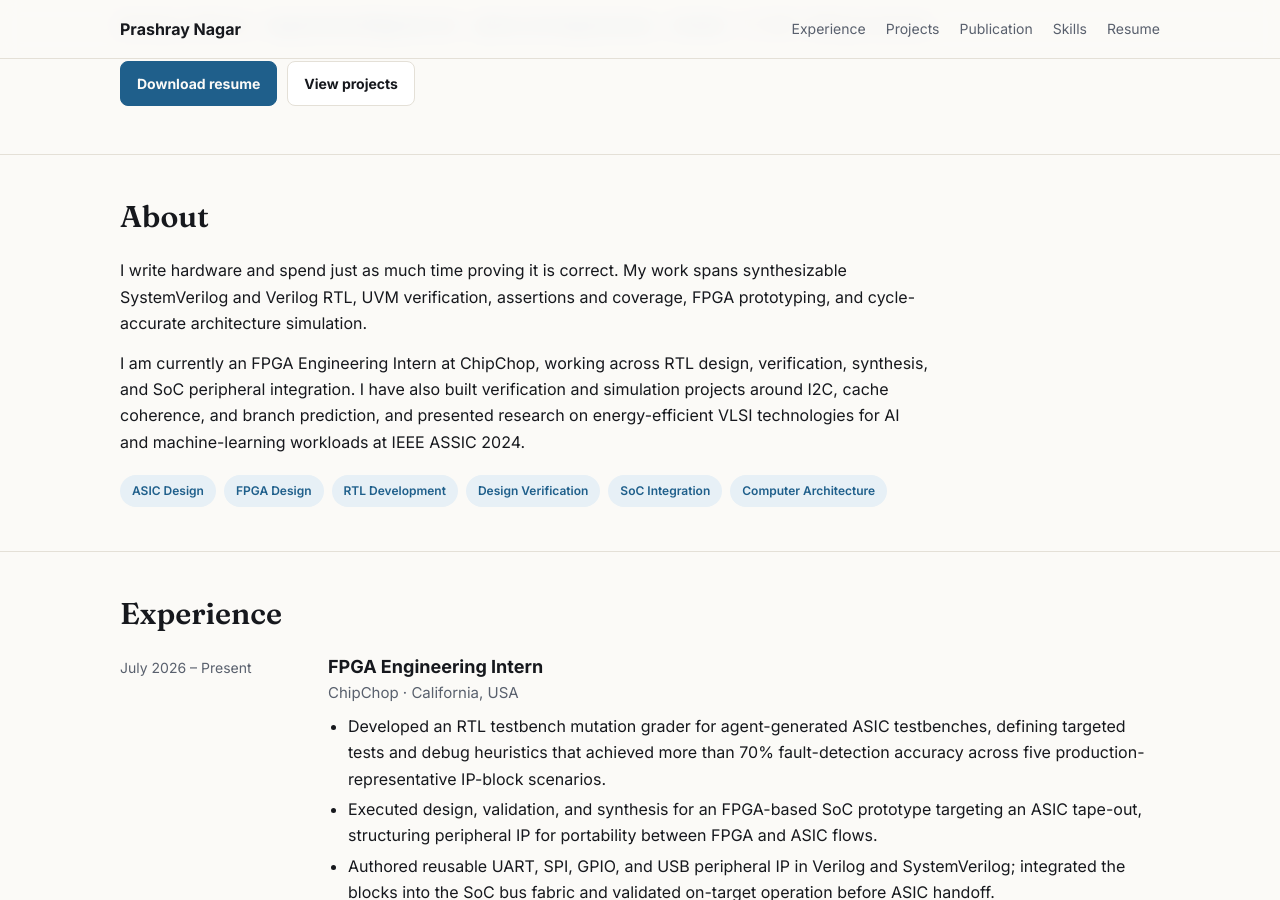
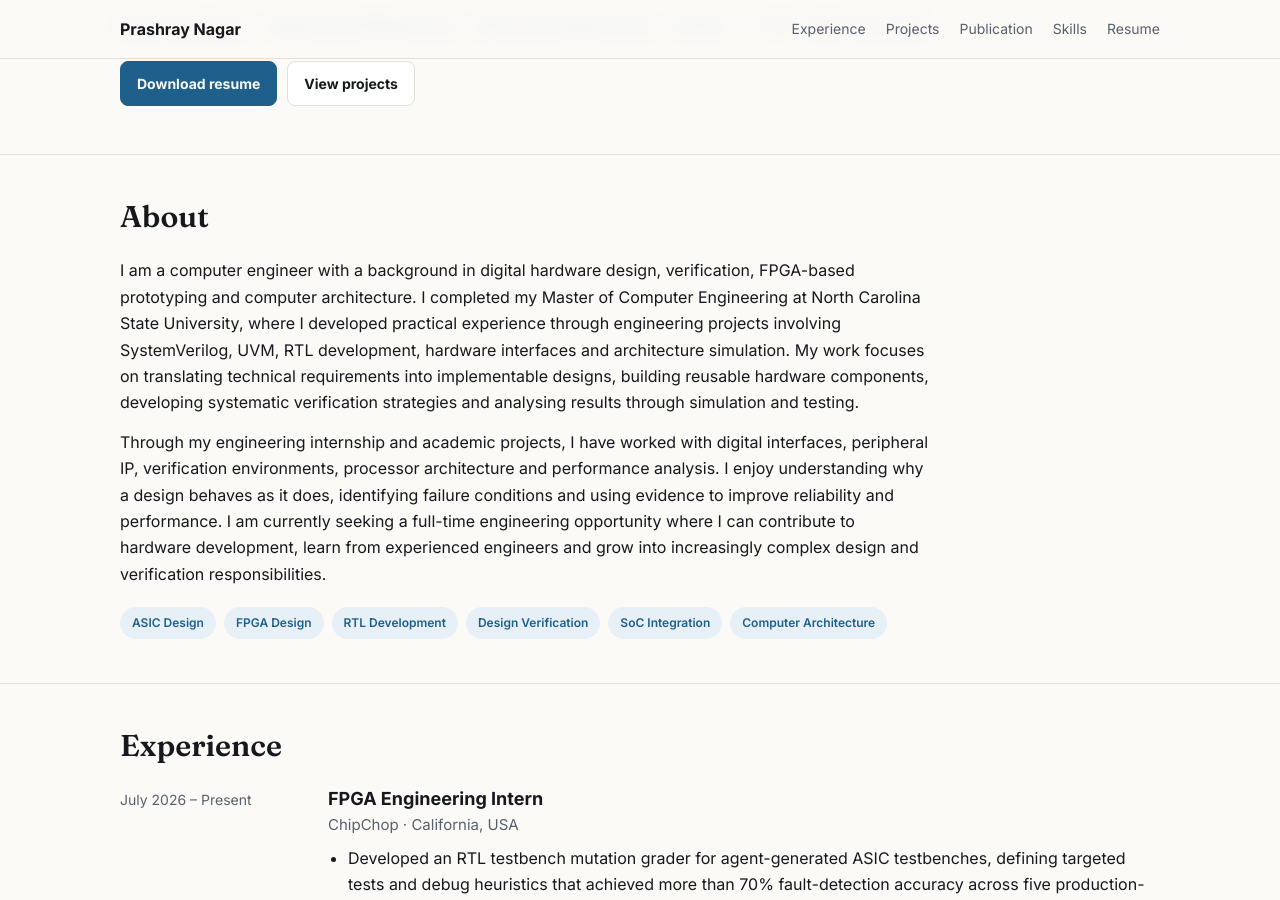
Before and after one commit to nagarprashray/nagarprashray.github.io, a Jekyll site: the page built from index.html, in a window 1280 px wide and 900 px high, scrolled down 319 px. Built offline with Jekyll 4.4.1, drawn with Linux system fonts in a browser that asks for light colours.

Commit message:
Update portfolio information

```diff
--- a/_data/portfolio.json
+++ b/_data/portfolio.json
@@ -12,8 +12,8 @@
     "availability": "F-1 OPT · Willing to relocate",
     "headline": "ASIC and FPGA design and verification engineer focused on front-end RTL, reusable IP, functional verification, and computer architecture.",
     "about": [
-      "I write hardware and spend just as much time proving it is correct. My work spans synthesizable SystemVerilog and Verilog RTL, UVM verification, assertions and coverage, FPGA prototyping, and cycle-accurate architecture simulation.",
-      "I am currently an FPGA Engineering Intern at ChipChop, working across RTL design, verification, synthesis, and SoC peripheral integration. I have also built verification and simulation projects around I2C, cache coherence, and branch prediction, and presented research on energy-efficient VLSI technologies for AI and machine-learning workloads at IEEE ASSIC 2024."
+      "I am a computer engineer with a background in digital hardware design, verification, FPGA-based prototyping and computer architecture. I completed my Master of Computer Engineering at North Carolina State University, where I developed practical experience through engineering projects involving SystemVerilog, UVM, RTL development, hardware interfaces and architecture simulation. My work focuses on translating technical requirements into implementable designs, building reusable hardware components, developing systematic verification strategies and analysing results through simulation and testing.",
+      "Through my engineering internship and academic projects, I have worked with digital interfaces, peripheral IP, verification environments, processor architecture and performance analysis. I enjoy understanding why a design behaves as it does, identifying failure conditions and using evidence to improve reliability and performance. I am currently seeking a full-time engineering opportunity where I can contribute to hardware development, learn from experienced engineers and grow into increasingly complex design and verification responsibilities."
     ],
     "focus": [
       "ASIC Design",
```
